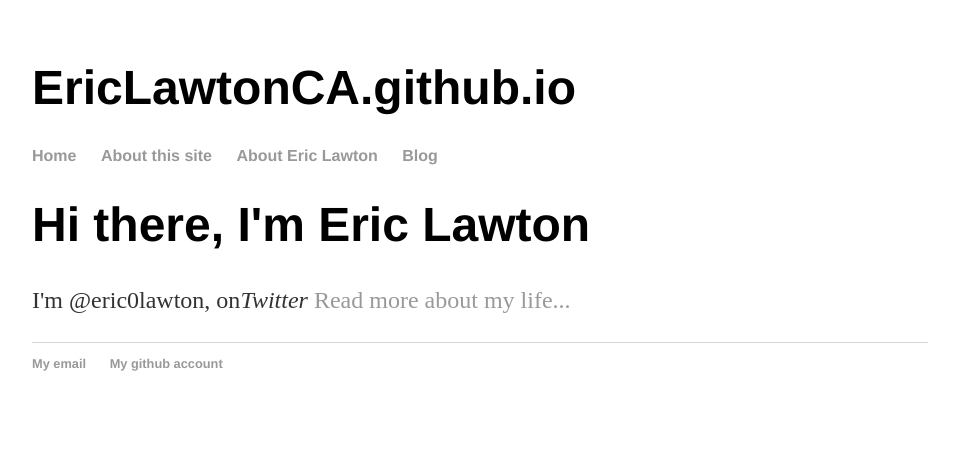
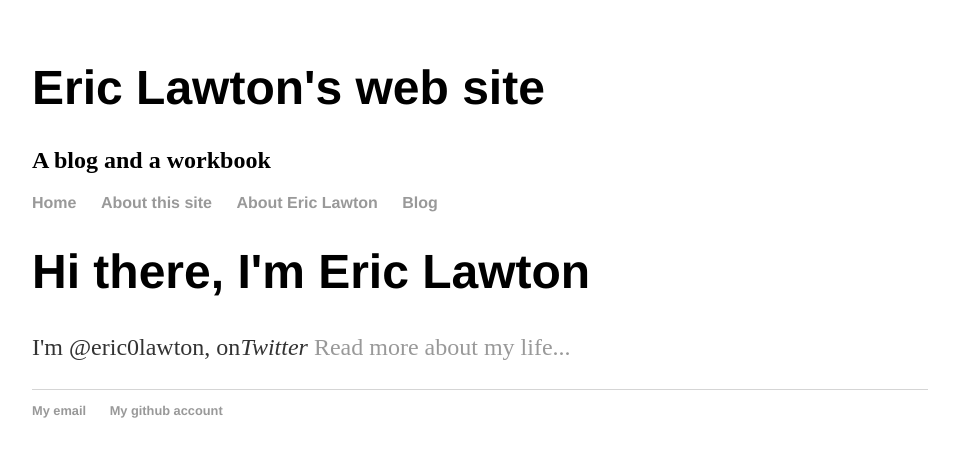
Before and after one commit to EricLawtonCA/EricLawtonCA.github.io, a Jekyll site: the page built from index.html, in a window 1280 px wide. Shown: the top 457 px of the page, without its empty margins (160-1119 px from the left). Built offline with Jekyll 4.4.1, drawn with Linux system fonts in a browser that asks for light colours; the repository's description, which GitHub fills in, is left out.

Commit message:
Title was missing
Added title and description

```diff
--- a/_config.yml
+++ b/_config.yml
@@ -1,4 +1,6 @@
 name: Eric Lawton 2
+title: Eric Lawton's web site
+description: A blog and a workbook
 markdown: kramdown
 permalink: /blog/:year/:month/:day/:title
 
```
